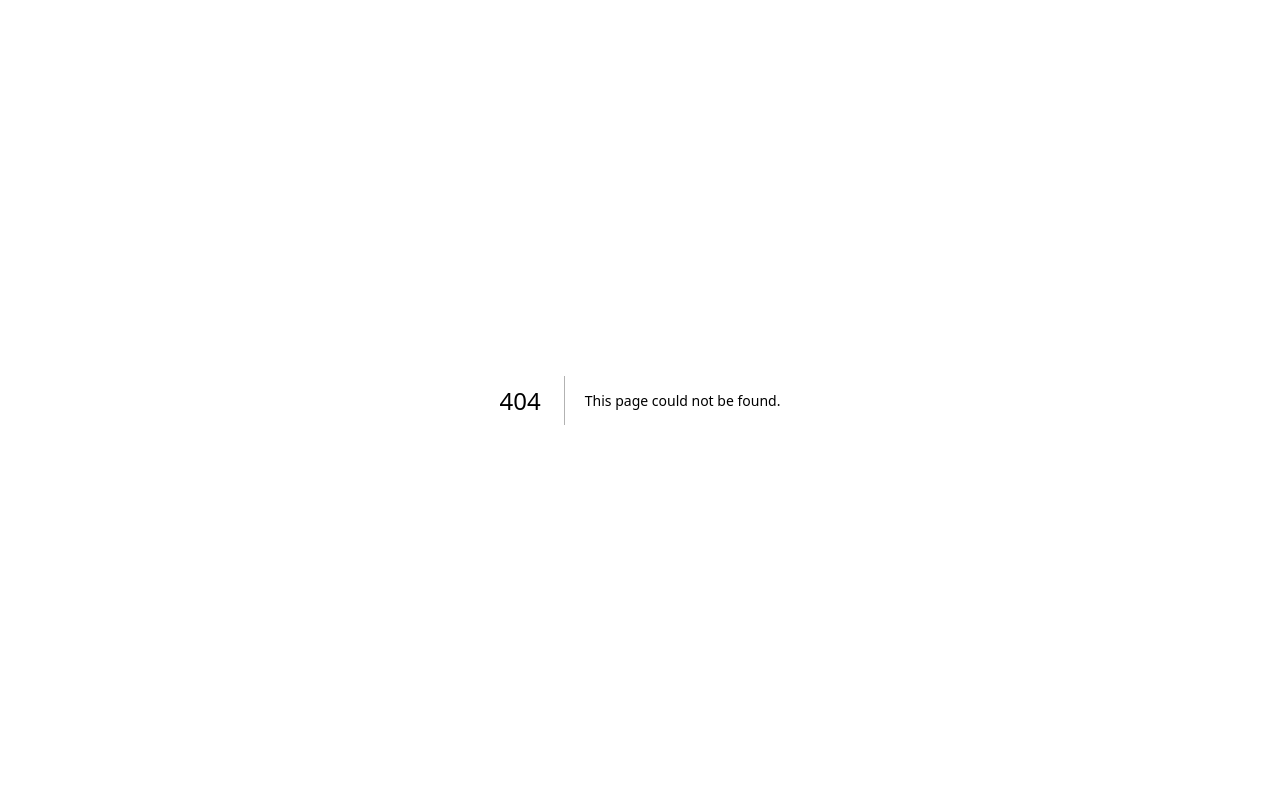
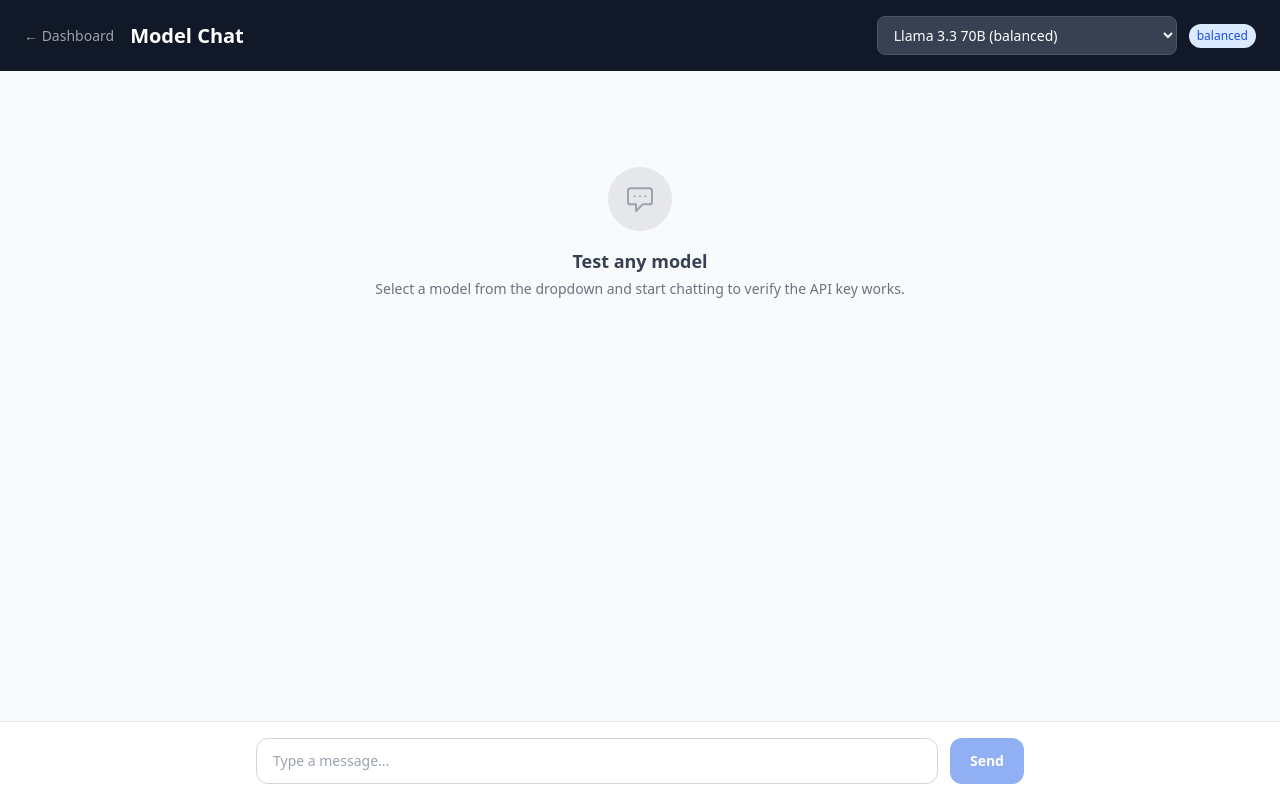
Before and after one commit to abdullahguray/Agent, a Next.js app in the folder dashboard/: page /chat in a window 1280 px wide. Before the commit this address had no page. Built offline with nearby package versions, Linux system fonts and the light colour scheme.

Commit message:
feat: Add Model Chat page + /api/chat endpoint for testing NVIDIA models

```diff
--- /dev/null
+++ b/dashboard/src/app/chat/page.tsx
@@ -0,0 +1,203 @@
+'use client'
+
+import { useEffect, useState, useRef } from 'react'
+
+const MODELS = [
+  { id: 'deepseek-ai/deepseek-v4-flash', name: 'DeepSeek V4 Flash', category: 'reasoning' },
+  { id: 'deepseek-ai/deepseek-v4-pro', name: 'DeepSeek V4 Pro', category: 'reasoning' },
+  { id: 'nvidia/nemotron-3-ultra-550b-a55b', name: 'Nemotron 3 Ultra 550B', category: 'reasoning' },
+  { id: 'nvidia/nemotron-3-super-120b-a12b', name: 'Nemotron 3 Super 120B', category: 'reasoning' },
+  { id: 'nvidia/nemotron-3-nano-30b-a3b', name: 'Nemotron 3 Nano 30B', category: 'reasoning' },
+  { id: 'google/gemma-4-31b-it', name: 'Gemma 4 31B IT', category: 'reasoning' },
+  { id: 'stepfun-ai/step-3.7-flash', name: 'Step 3.7 Flash', category: 'reasoning' },
+  { id: 'stepfun-ai/step-3.5-flash', name: 'Step 3.5 Flash', category: 'reasoning' },
+  { id: 'nvidia/llama-3.3-nemotron-super-49b-v1.5', name: 'Llama 3.3 Nemotron Super 49B', category: 'balanced' },
+  { id: 'meta/llama-3.3-70b-instruct', name: 'Llama 3.3 70B', category: 'balanced' },
+  { id: 'meta/llama-3.1-70b-instruct', name: 'Llama 3.1 70B', category: 'balanced' },
+  { id: 'moonshotai/kimi-k2.6', name: 'Kimi K2.6', category: 'balanced' },
+  { id: 'minimaxai/minimax-m3', name: 'MiniMax M3', category: 'balanced' },
+  { id: 'minimaxai/minimax-m2.7', name: 'MiniMax M2.7', category: 'balanced' },
+  { id: 'qwen/qwen3.5-122b-a10b', name: 'Qwen 3.5 122B', category: 'balanced' },
+  { id: 'qwen/qwen3.5-397b-a17b', name: 'Qwen 3.5 397B', category: 'balanced' },
+  { id: 'qwen/qwen3-next-80b-a3b-instruct', name: 'Qwen 3 Next 80B', category: 'balanced' },
+  { id: 'openai/gpt-oss-20b', name: 'GPT-OSS 20B', category: 'balanced' },
+  { id: 'openai/gpt-oss-120b', name: 'GPT-OSS 120B', category: 'balanced' },
+  { id: 'poolside/laguna-xs-2.1', name: 'Laguna XS 2.1', category: 'balanced' },
+  { id: 'z-ai/glm-5.2', name: 'GLM 5.2', category: 'balanced' },
+  { id: 'meta/llama-3.1-8b-instruct', name: 'Llama 3.1 8B', category: 'fast' },
+  { id: 'meta/llama-3.2-1b-instruct', name: 'Llama 3.2 1B', category: 'fast' },
+  { id: 'meta/llama-3.2-3b-instruct', name: 'Llama 3.2 3B', category: 'fast' },
+  { id: 'google/gemma-3n-e4b-it', name: 'Gemma 3N E4B', category: 'fast' },
+  { id: 'meta/llama-3.2-11b-vision-instruct', name: 'Llama 3.2 11B Vision', category: 'vision' },
+]
+
+type Message = {
+  role: 'user' | 'assistant'
+  content: string
+  model?: string
+  response_time_ms?: number
+}
+
+const categoryColors: Record<string, string> = {
+  reasoning: 'bg-purple-100 text-purple-700',
+  balanced: 'bg-blue-100 text-blue-700',
+  fast: 'bg-green-100 text-green-700',
+  vision: 'bg-orange-100 text-orange-700',
+}
+
+export default function ChatPage() {
+  const [selectedModel, setSelectedModel] = useState('meta/llama-3.3-70b-instruct')
+  const [messages, setMessages] = useState<Message[]>([])
+  const [input, setInput] = useState('')
+  const [loading, setLoading] = useState(false)
+  const messagesEndRef = useRef<HTMLDivElement>(null)
+
+  useEffect(() => {
+    messagesEndRef.current?.scrollIntoView({ behavior: 'smooth' })
+  }, [messages])
+
+  async function handleSend() {
+    const text = input.trim()
+    if (!text || loading) return
+
+    const userMsg: Message = { role: 'user', content: text }
+    setMessages(prev => [...prev, userMsg])
+    setInput('')
+    setLoading(true)
+
+    try {
+      const history = messages.map(m => ({ role: m.role, content: m.content }))
+      const res = await fetch('/api/chat', {
+        method: 'POST',
+        headers: { 'Content-Type': 'application/json' },
+        body: JSON.stringify({ model: selectedModel, message: text, history })
+      })
+      const json = await res.json()
+      if (json.error) throw new Error(json.error)
+
+      const assistantMsg: Message = {
+        role: 'assistant',
+        content: json.data.reply,
+        model: json.data.model,
+        response_time_ms: json.data.response_time_ms,
+      }
+      setMessages(prev => [...prev, assistantMsg])
+    } catch (err: any) {
+      setMessages(prev => [...prev, { role: 'assistant', content: `Error: ${err.message}` }])
+    } finally {
+      setLoading(false)
+    }
+  }
+
+  function handleKeyDown(e: React.KeyboardEvent) {
+    if (e.key === 'Enter' && !e.shiftKey) {
+      e.preventDefault()
+      handleSend()
+    }
+  }
+
+  const currentModel = MODELS.find(m => m.id === selectedModel)
+
+  return (
+    <div className="min-h-screen bg-gray-50 flex flex-col">
+      {/* Header */}
+      <nav className="bg-gray-900 text-white px-6 py-4 flex items-center justify-between">
+        <div className="flex items-center gap-4">
+          <a href="/" className="text-gray-400 hover:text-white text-sm">
+            ← Dashboard
+          </a>
+          <h1 className="text-xl font-bold">Model Chat</h1>
+        </div>
+        <div className="flex items-center gap-3">
+          <select
+            value={selectedModel}
+            onChange={e => setSelectedModel(e.target.value)}
+            className="bg-gray-700 text-white text-sm rounded-lg px-3 py-2 border border-gray-600 focus:border-blue-500 focus:outline-none max-w-[300px]"
+          >
+            {MODELS.map(m => (
+              <option key={m.id} value={m.id}>
+                {m.name} ({m.category})
+              </option>
+            ))}
+          </select>
+          {currentModel && (
+            <span className={`text-xs px-2 py-1 rounded-full ${categoryColors[currentModel.category] || 'bg-gray-100 text-gray-600'}`}>
+              {currentModel.category}
+            </span>
+          )}
+        </div>
+      </nav>
+
+      {/* Messages */}
+      <div className="flex-1 overflow-y-auto px-6 py-4">
+        <div className="max-w-3xl mx-auto space-y-4">
+          {messages.length === 0 && (
+            <div className="text-center py-20">
+              <div className="w-16 h-16 bg-gray-200 rounded-full flex items-center justify-center mx-auto mb-4">
+                <svg className="w-8 h-8 text-gray-400" fill="none" stroke="currentColor" viewBox="0 0 24 24">
+                  <path strokeLinecap="round" strokeLinejoin="round" strokeWidth={1.5} d="M8 10h.01M12 10h.01M16 10h.01M9 16H5a2 2 0 01-2-2V6a2 2 0 012-2h14a2 2 0 012 2v8a2 2 0 01-2 2h-5l-5 5v-5z" />
+                </svg>
+              </div>
+              <h2 className="text-lg font-semibold text-gray-700 mb-1">Test any model</h2>
+              <p className="text-sm text-gray-500">Select a model from the dropdown and start chatting to verify the API key works.</p>
+            </div>
+          )}
+
+          {messages.map((msg, i) => (
+            <div key={i} className={`flex ${msg.role === 'user' ? 'justify-end' : 'justify-start'}`}>
+              <div className={`max-w-[80%] rounded-2xl px-4 py-3 ${
+                msg.role === 'user'
+                  ? 'bg-blue-600 text-white'
+                  : 'bg-white border border-gray-200 text-gray-900'
+              }`}>
+                <p className="text-sm whitespace-pre-wrap">{msg.content}</p>
+                {msg.role === 'assistant' && msg.response_time_ms !== undefined && (
+                  <div className="mt-2 pt-2 border-t border-gray-100 flex items-center gap-3 text-xs text-gray-400">
+                    <span>{msg.model?.split('/').pop()}</span>
+                    <span>·</span>
+                    <span>{(msg.response_time_ms / 1000).toFixed(1)}s</span>
+                  </div>
+                )}
+              </div>
+            </div>
+          ))}
+
+          {loading && (
+            <div className="flex justify-start">
+              <div className="bg-white border border-gray-200 rounded-2xl px-4 py-3">
+                <div className="flex items-center gap-2 text-sm text-gray-500">
+                  <div className="w-2 h-2 bg-gray-400 rounded-full animate-bounce" style={{ animationDelay: '0ms' }} />
+                  <div className="w-2 h-2 bg-gray-400 rounded-full animate-bounce" style={{ animationDelay: '150ms' }} />
+                  <div className="w-2 h-2 bg-gray-400 rounded-full animate-bounce" style={{ animationDelay: '300ms' }} />
+                </div>
+              </div>
+            </div>
+          )}
+
+          <div ref={messagesEndRef} />
+        </div>
+      </div>
+
+      {/* Input */}
+      <div className="border-t border-gray-200 bg-white px-6 py-4">
+        <div className="max-w-3xl mx-auto flex gap-3">
+          <textarea
+            value={input}
+            onChange={e => setInput(e.target.value)}
+            onKeyDown={handleKeyDown}
+            placeholder="Type a message..."
+            rows={1}
+            className="flex-1 resize-none rounded-xl border border-gray-300 px-4 py-3 text-sm focus:border-blue-500 focus:ring-1 focus:ring-blue-500 focus:outline-none"
+          />
+          <button
+            onClick={handleSend}
+            disabled={loading || !input.trim()}
+            className="bg-blue-600 text-white px-5 py-3 rounded-xl text-sm font-semibold hover:bg-blue-700 disabled:opacity-50 disabled:cursor-not-allowed transition"
+          >
+            Send
+          </button>
+        </div>
+      </div>
+    </div>
+  )
+}
--- a/dashboard/src/app/monitor/page.tsx
+++ b/dashboard/src/app/monitor/page.tsx
@@ -233,7 +233,10 @@ export default function MonitorPage() {
       <nav className="bg-gray-900 text-white px-6 py-4 flex items-center justify-between">
         <div className="flex items-center gap-4">
           <a href="/" className="text-gray-400 hover:text-white text-sm">
-            ← Back to Dashboard
+            ← Dashboard
+          </a>
+          <a href="/chat" className="text-gray-400 hover:text-white text-sm">
+            Chat →
           </a>
           <h1 className="text-xl font-bold">System Monitor</h1>
         </div>
--- a/dashboard/src/app/page.tsx
+++ b/dashboard/src/app/page.tsx
@@ -131,7 +131,10 @@ export default function Home() {
     <div className="min-h-screen bg-gray-50">
       <nav className="bg-white shadow-sm border-b px-6 py-4 flex justify-between items-center">
         <h1 className="text-xl font-bold">Scrape Agent AI</h1>
-        <a href="/monitor" className="text-sm text-blue-600 hover:underline">Monitor →</a>
+        <div className="flex items-center gap-4">
+          <a href="/chat" className="text-sm text-green-600 hover:underline font-medium">Chat →</a>
+          <a href="/monitor" className="text-sm text-blue-600 hover:underline">Monitor →</a>
+        </div>
       </nav>
 
       <div className="max-w-7xl mx-auto p-6">
```
Also changed, not shown: 1 other file (tests, documents, lock files or other folders).
